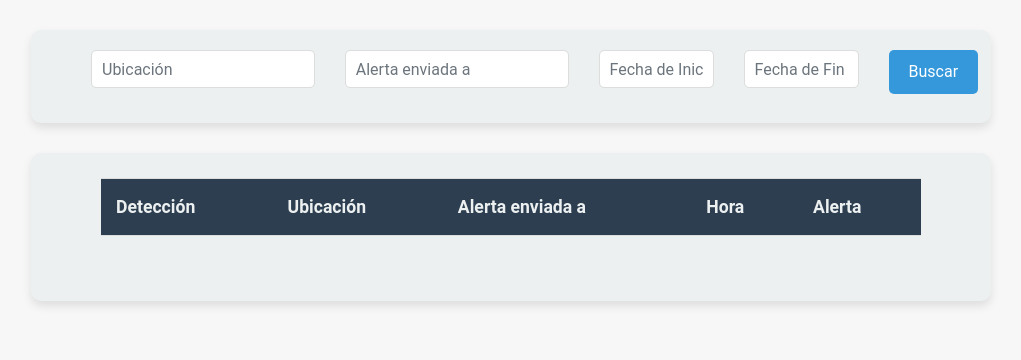
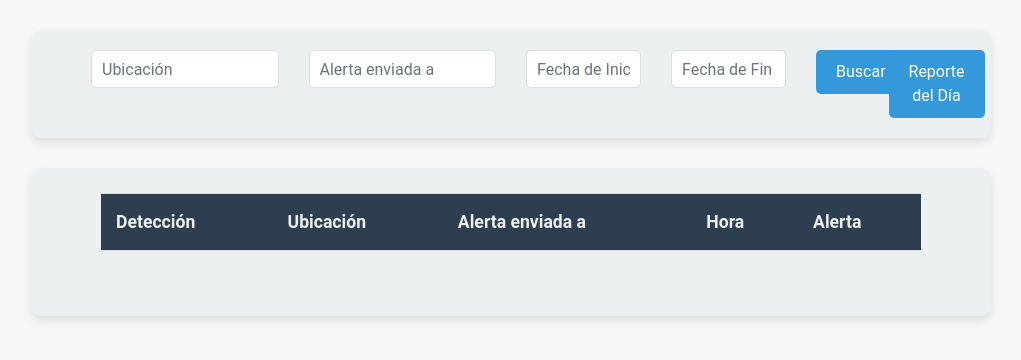
Before and after one commit to spardoc/Server_Side_Deployment, a Django app: page /?reporte_del_dia=1 in a window 1280 px wide. Shown: the part 56-416 px from the top of the page, without its empty margins (129-1150 px from the left). Run offline with Django 3.2, Linux system fonts and the light colour scheme; the visitor is signed in with stand-in values (Sample User, id 1); data comes from the database, SQL or seed files in the repository; data that the repository does not hold is empty; some libraries are stand-ins or nearby versions.

Commit message:
REPORTE DEL DIAAAAAAAAAAAA

```diff
--- a/detection/templates/detection/dashboard.html
+++ b/detection/templates/detection/dashboard.html
@@ -34,7 +34,7 @@
 
 					<div class="col-2">
 						<!-- Input de Fecha de Inicio -->
-						<input class="form-control" type="text" id="date" placeholder="Fecha de Inicio" autocomplete="off"
+						<input class="form-control" type="text" id="start_date" placeholder="Fecha de Inicio" autocomplete="off"
 						name="{{ myFilter.form.start_date.name }}"
 						id="{{ myFilter.form.start_date.id_for_label }}"
 						{% if myFilter.form.start_date.value != None %}value="{{ myFilter.form.start_date.value|stringformat:'s' }}"{% endif %}
@@ -44,7 +44,7 @@
 
 					<div class="col-2">
 						<!-- Input de Fecha de Fin -->
-						<input class="form-control" type="text" id="date" placeholder="Fecha de Fin" autocomplete="off"
+						<input class="form-control" type="text" id="end_date" placeholder="Fecha de Fin" autocomplete="off"
 						name="{{ myFilter.form.end_date.name }}"
 						id="{{ myFilter.form.end_date.id_for_label }}"
 						{% if myFilter.form.end_date.value != None %}value="{{ myFilter.form.end_date.value|stringformat:'s' }}"{% endif %}
@@ -54,6 +54,10 @@
 
 					<div class="col-1">
 						<button class="btn btn-primary" type="submit">Buscar</button>
+					</div>
+					<div class="col-1">
+						<!-- Botón para generar reporte del día actual -->
+						<a class="btn btn-primary" href="?reporte_del_dia=1">Reporte del Día</a>
 					</div>
 				  </div>
 			</form>
@@ -65,7 +69,7 @@
 
 <script>
 	jQuery(document).ready(function($){
-	  var date_input=$('input[id="date"]');
+	  var date_input=$('input[id="start_date"], input[id="end_date"]');
 	  var container=$('.bootstrap-iso form').length>0 ? $('.bootstrap-iso form').parent() : "body";
 	  var options={
 		format: 'yyyy-mm-dd',
@@ -91,20 +95,16 @@
 		</tr>
 
 		{% for alert in uploadAlert %}
-
 		<tr>
-					<td class="w-25"><img style="max-width: 250px; max-height: 150x; border-radius: 2.5%;"
+			<td class="w-25"><img style="max-width: 250px; max-height: 150px; border-radius: 2.5%;"
 				class="img-fluid" src='https://djangoapp-bucket.s3.us-east-2.amazonaws.com/media/{{alert.image}}'/></td>
 			<td class="xd">{{alert.location}}</td>
 			<td class="xd">{{alert.alert_receiver}}</td>
 			<td class="xd">{{alert.date_created|date:"Y-m-d H:i:s"}}</td>
 
 			{% with uuid=alert.image|split:"." %}
-
 			<td><a class="btn btn-sm btn-info" href="/alert/{{uuid.0}}">Ver</a></td>
-
 			{% endwith %}
-
 		</tr>
 		{% endfor %}
 
--- a/detection/views.py
+++ b/detection/views.py
@@ -1,3 +1,4 @@
+from django.utils import timezone
 from django.shortcuts import render, redirect
 from django.contrib.auth.forms import UserCreationForm
 from django.contrib.auth import authenticate, login, logout
@@ -42,23 +43,28 @@ def registerPage(request):
 @login_required(login_url='login')
 def home(request):
 	token = Token.objects.get(user=request.user)
-	uploadAlert = UploadAlert.objects.filter(user_ID = token)
+	uploadAlert = UploadAlert.objects.filter(user_ID=token)
+
+	if 'reporte_del_dia' in request.GET:
+		today = timezone.now().date()
+		uploadAlert = uploadAlert.filter(date_created__date=today)
+
 	myFilter = DetectionFilter(request.GET, queryset=uploadAlert)
 	uploadAlert = myFilter.qs
 	context = {'myFilter':myFilter, 'uploadAlert':uploadAlert}
-	return render(request, 'detection/dashboard.html',context)
+	return render(request, 'detection/dashboard.html', context)
 
 def logoutUser(request):
 	logout(request)
 	return redirect('login')
 
 def alert(request, pk):
-    uploadAlert = UploadAlert.objects.all()
-    uploadAlert = UploadAlert.objects.filter(image__iexact=str(pk) + ".jpg")
-    myFilter = DetectionFilter(request.GET, queryset=uploadAlert)
-    uploadAlert = myFilter.qs
-    context = {
-        'myFilter': myFilter,
-        'uploadAlert': uploadAlert
-    }
-    return render(request, 'detection/alert.html', context)
+	uploadAlert = UploadAlert.objects.all()
+	uploadAlert = UploadAlert.objects.filter(image__iexact=str(pk) + ".jpg")
+	myFilter = DetectionFilter(request.GET, queryset=uploadAlert)
+	uploadAlert = myFilter.qs
+	context = {
+		'myFilter': myFilter,
+		'uploadAlert': uploadAlert
+	}
+	return render(request, 'detection/alert.html', context)
--- a/wd_ss/settings.py
+++ b/wd_ss/settings.py
@@ -28,9 +28,9 @@ if os.path.isfile(dotenv_file):
 SECRET_KEY = os.environ['SECRET_KEY']
 
 # SECURITY WARNING: don't run with debug turned on in production!
-DEBUG = False
+DEBUG = True
 
-ALLOWED_HOSTS = ['server-side-deployment.onrender.com']
+ALLOWED_HOSTS = ['server-side-deployment.onrender.com', '127.0.0.1']
 
 # Application definition
 
```
Also changed, not shown: 2 other files. Lines whose indentation alone changed are shown as unchanged.
